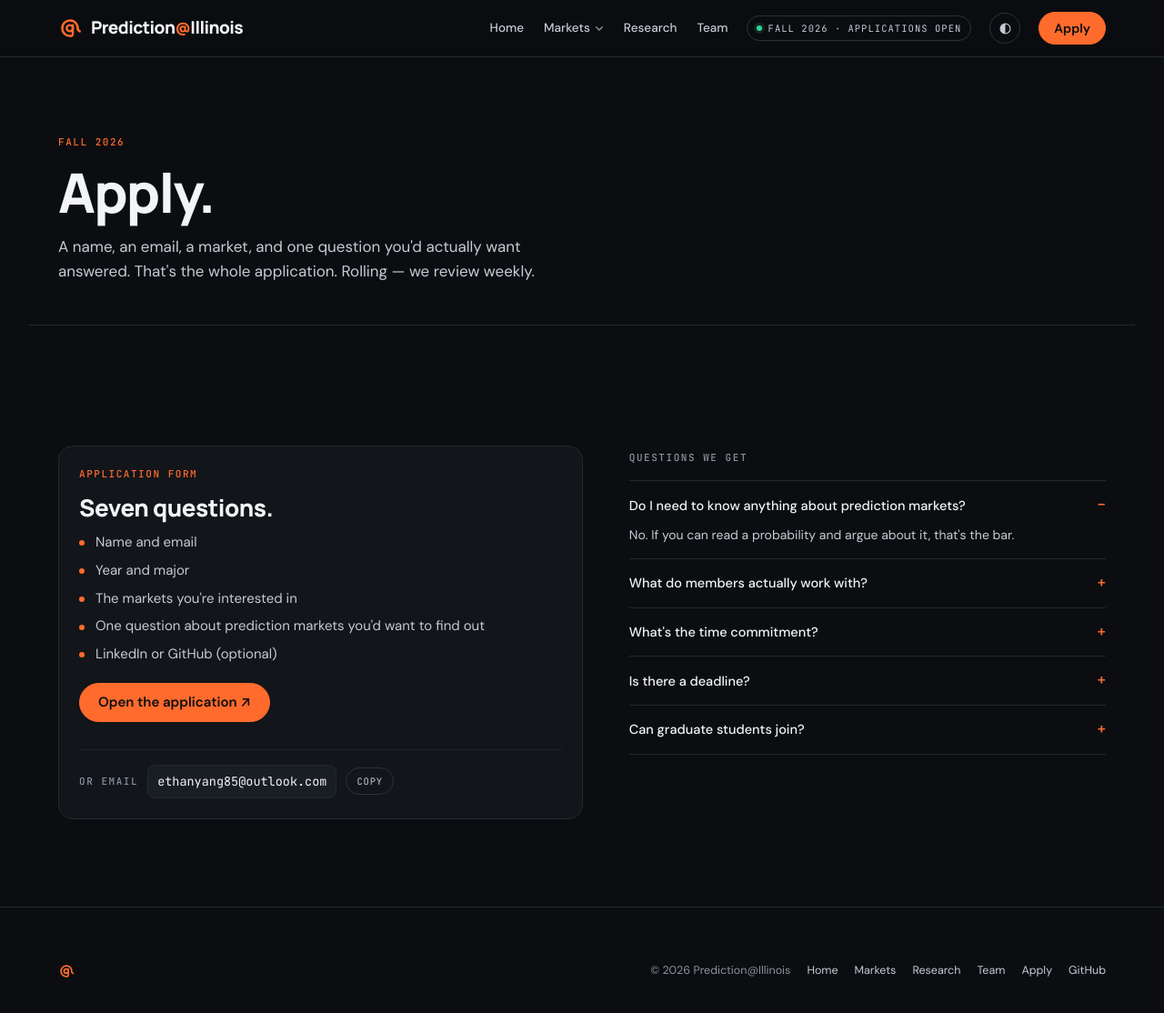
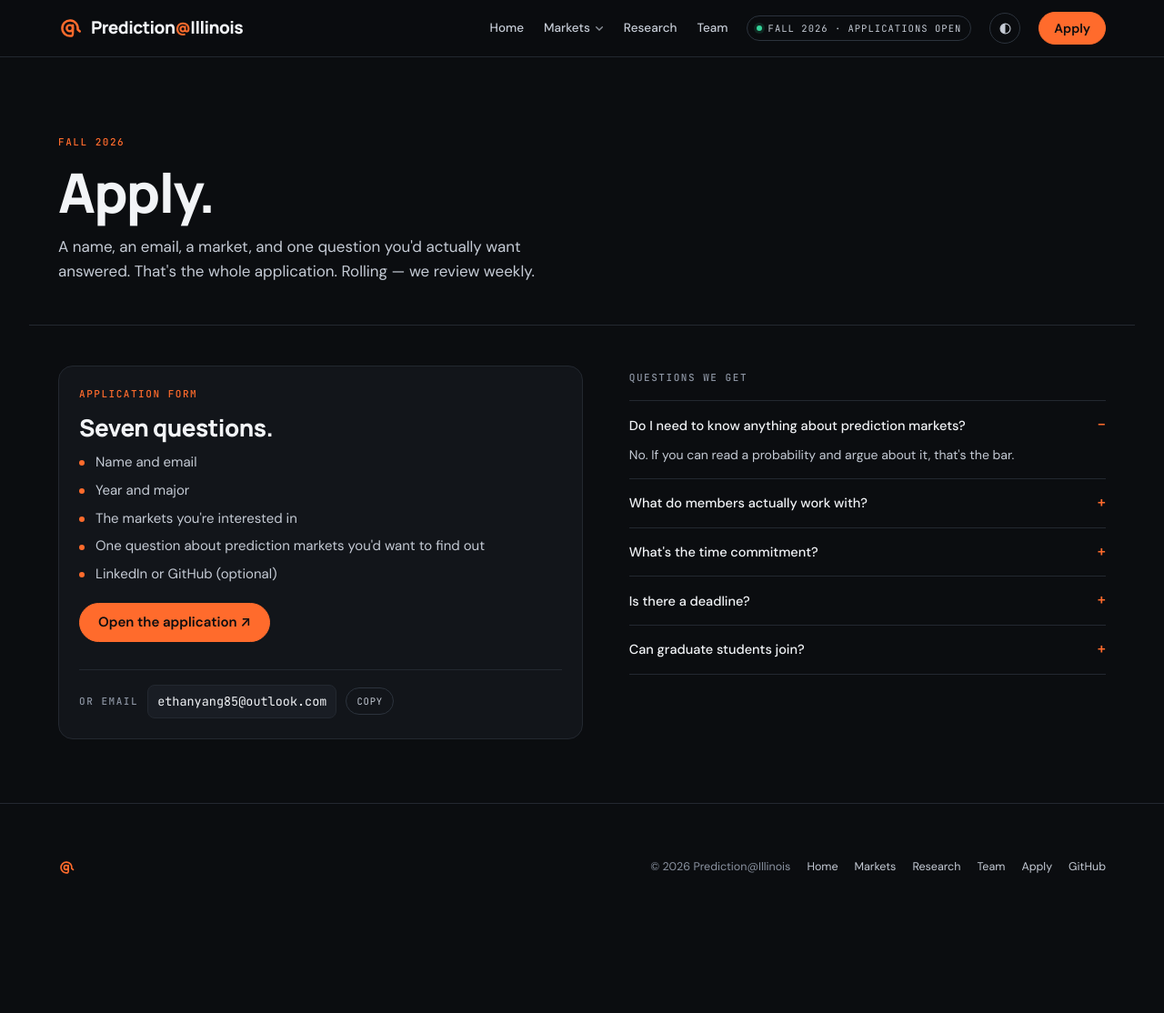
Before and after one commit to Prediction-Illinois/prediction-illinois.github.io, a Jekyll site: the page built from apply/index.html, in a window 1280 px wide and 1129 px high. Shown: the top 1114 px of the window at 91% size. Built offline with Jekyll 4.4.1, drawn with Linux system fonts in a browser that asks for light colours.

Commit message:
Tighter vertical rhythm: smaller section padding, centred rule under page headers, one-line page titles
Co-Authored-By: Claude Opus 5.5 <noreply@anthropic.com>

```diff
--- a/assets/css/site.css
+++ b/assets/css/site.css
@@ -112,7 +112,7 @@ nav.site a:hover{color:var(--ink)}
 .tk .cat{font-family:var(--mono);font-size:10px;letter-spacing:.1em;text-transform:uppercase;color:var(--muted)}
 
 /* sections */
-section.band{padding-block:clamp(56px,8vw,96px);border-bottom:1px solid var(--line)}
+section.band{padding-block:clamp(40px,5.5vw,72px);border-bottom:1px solid var(--line)}
 .sec-head{display:grid;grid-template-columns:minmax(0,1fr) minmax(0,1fr);gap:24px;align-items:end}
 @media (max-width:760px){.sec-head{grid-template-columns:1fr}}
 .h2{font-family:var(--display);font-weight:800;font-size:clamp(28px,3.8vw,44px);letter-spacing:-.03em;line-height:1.05;margin-top:12px}
@@ -170,7 +170,10 @@ footer{padding-block:40px 52px;color:var(--muted);font-size:12.5px}
 /* ---- multi-page additions ---- */
 nav.site a.on{color:var(--ink)}
 .page-head{padding-block:clamp(44px,7vw,80px) clamp(28px,4vw,44px);border-bottom:1px solid var(--line)}
-.page-head h1{font-family:var(--display);font-weight:800;font-size:clamp(34px,5vw,60px);letter-spacing:-.03em;line-height:1.04;margin-top:12px;max-width:16ch}
+.page-head h1{font-family:var(--display);font-weight:800;font-size:clamp(34px,5vw,60px);letter-spacing:-.03em;line-height:1.04;margin-top:12px}
+/* the first section under a page header mirrors the header's bottom padding, so the rule sits centred */
+.page-head + section.band{padding-top:clamp(28px,4vw,44px)}
+.page-head + section.band > .wrap > :first-child{margin-top:0}
 .page-head .lede{margin-top:16px}
 .kv{display:flex;gap:22px;flex-wrap:wrap;margin-top:22px;font-family:var(--mono);font-size:11px;letter-spacing:.06em;color:var(--muted)}
 .kv b{color:var(--ink-2);font-weight:500}
```
